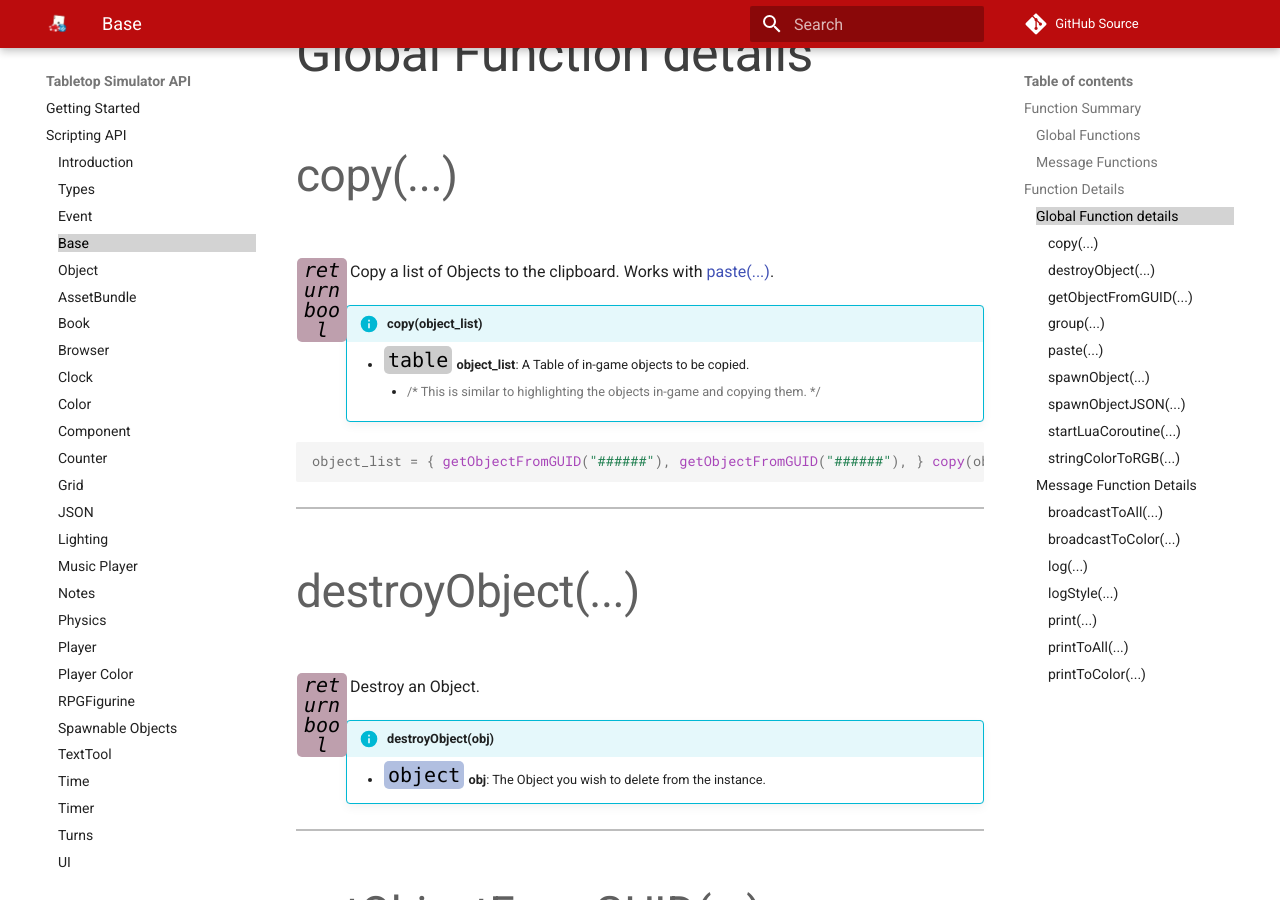
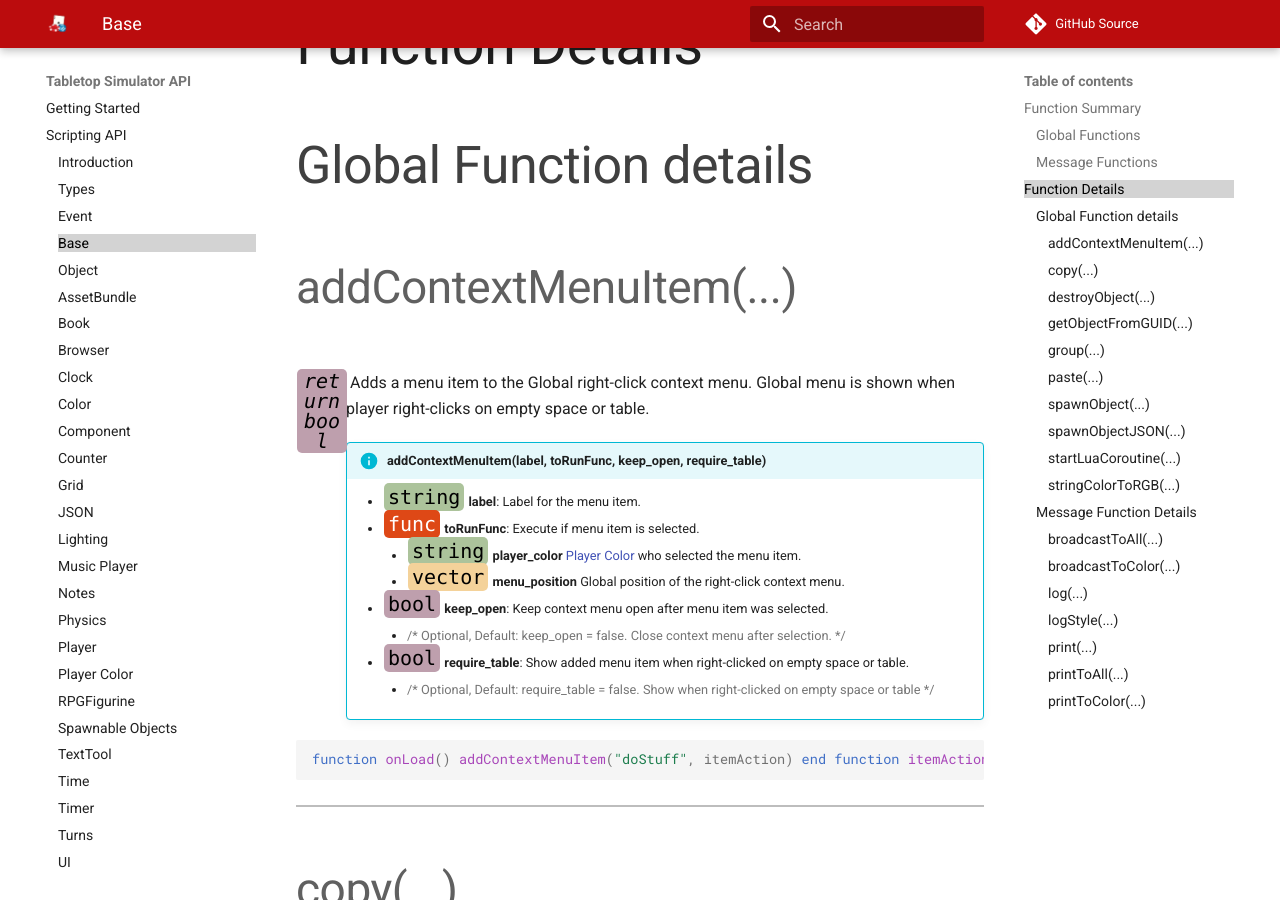
Before and after one commit to Berserk-Games/Tabletop-Simulator-API, an MkDocs documentation site: the page built from docs/base.md, in a window 1280 px wide and 900 px high, scrolled down 3293 px. Built offline with MkDocs 1.6.1 and Material for MkDocs 9.7.7, drawn with Linux system fonts in a browser that asks for light colours; comment, search, counter and statistics services are not loaded; some of the changed text lies outside the part shown.

Commit message:
added function addContextMenuItem

````diff
--- a/docs/base.md
+++ b/docs/base.md
@@ -9,6 +9,7 @@
 
 Function Name | Description | Return | &nbsp;
 -- | -- | -- | --
+addContextMenuItem([<span class="tag str"></span>](types.md)&nbsp;label, [<span class="tag fun"></span>](types.md)&nbsp;toRunFunc, [<span class="tag boo"></span>](types.md)&nbsp;keep_open, [<span class="tag boo"></span>](types.md)&nbsp;require_table) | Adds a menu item to the Global right-click context menu. Global menu is shown when player right-clicks on empty space or table. | [<span class="ret boo"></span>](types.md) | [<span class="i"></span>](#addcontextmenuitem)
 copy([<span class="tag tab"></span>](types.md)&nbsp;object_list) | Copy a list of Objects to the clipboard. Works with [paste(...)](#paste). | [<span class="ret boo"></span>](types.md) | [<span class="i"></span>](#copy)
 destroyObject([<span class="tag obj"></span>](types.md)&nbsp;obj) | Destory an Object. | [<span class="ret boo"></span>](types.md) | [<span class="i"></span>](#destroyobject)
 <a class="anchor" id="fliptable"></a>flipTable() | Flip the table. | [<span class="ret boo"></span>](types.md) |
@@ -46,6 +47,33 @@
 
 ###Global Function details
 
+####addContextMenuItem(...)
+
+[<span class="ret boo"></span>](types.md)&nbsp;Adds a menu item to the Global right-click context menu. Global menu is shown when player right-clicks on empty space or table.
+
+!!!info "addContextMenuItem(label, toRunFunc, keep_open, require_table)"
+	* [<span class="tag str"></span>](types.md) **label**: Label for the menu item.
+	* [<span class="tag fun"></span>](types.md) **toRunFunc**: Execute if menu item is selected.
+        * [<span class="tag str"></span>](types.md) **player_color** [Player Color](player-color.md) who selected the menu item.
+        * [<span class="tag vec"></span>](types.md) **menu_position** Global position of the right-click context menu.
+	* [<span class="tag boo"></span>](types.md) **keep_open**: Keep context menu open after menu
+     item was selected.
+        * {>>Optional, Default: keep_open = false. Close context menu after selection.<<}
+	* [<span class="tag boo"></span>](types.md) **require_table**: Show added menu item when right-clicked on empty space or table.
+		* {>>Optional, Default: require_table = false. Show when right-clicked on empty space or table <<}
+
+``` Lua
+function onLoad()
+    addContextMenuItem("doStuff", itemAction)
+end
+
+function itemAction(player_color, menu_position)
+    print(player_color)
+end
+```
+
+---
+
 ####copy(...)
 
 [<span class="ret boo"></span>](types.md)&nbsp;Copy a list of Objects to the clipboard. Works with [paste(...)](#paste).
@@ -63,7 +91,6 @@
 ```
 
 ---
-
 
 ####destroyObject(...)
 
````
